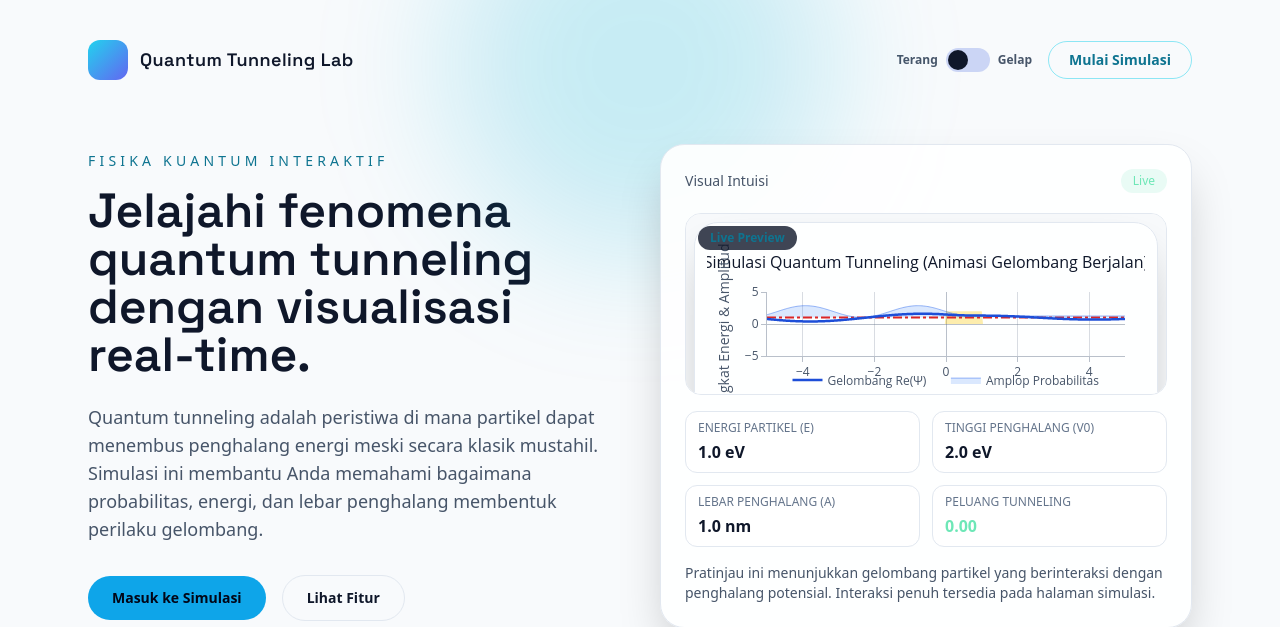
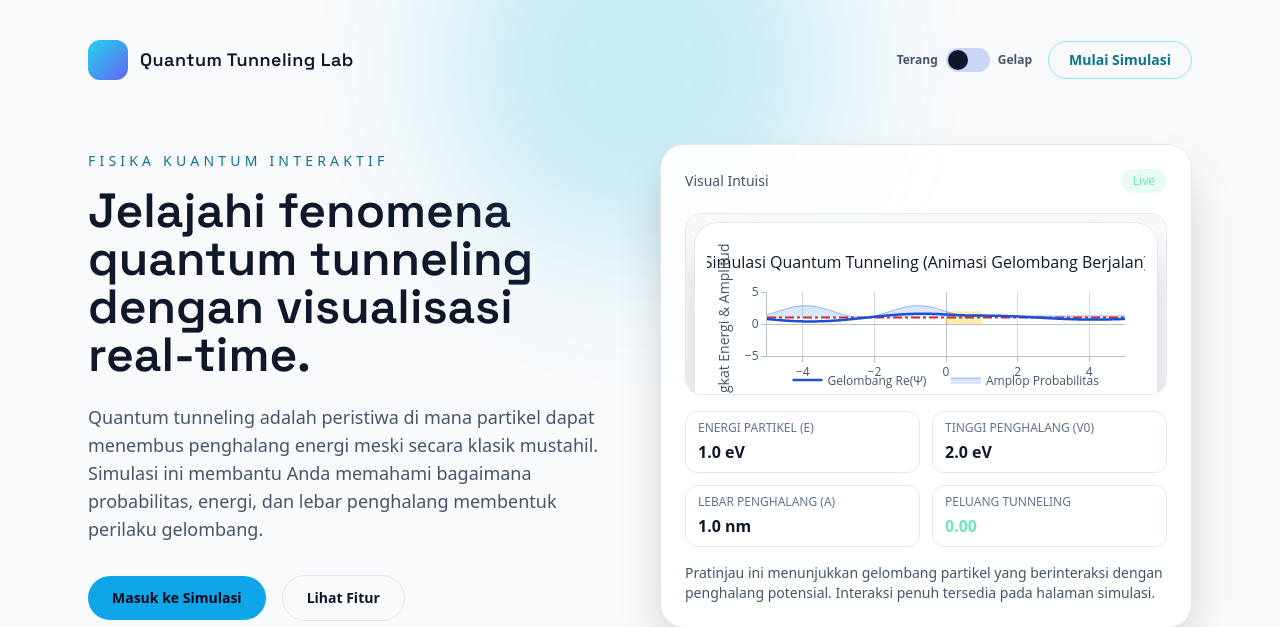
Before and after one commit to ZidanIndra/quantum-tunneling, a Flask app: page / in a window 1280 px wide. Shown: the top 627 px of the page. Run offline with Flask 3, Linux system fonts and the light colour scheme; some libraries are stand-ins or nearby versions.

Commit message:
refactor theme handling to default to light mode and streamline simulation layout in theme.js, index.html, and landing.html

```diff
--- a/static/js/script.js
+++ b/static/js/script.js
@@ -325,6 +325,7 @@ document.addEventListener("DOMContentLoaded", () => {
         shape: "spline",
         smoothing: 1.3,
       },
+      hoverinfo: isEmbed ? "skip" : "x+y",
       name: "Gelombang Re(Ψ)",
     };
 
@@ -351,6 +352,8 @@ document.addEventListener("DOMContentLoaded", () => {
         title: "Posisi Ruang (x)",
         range: viewState.xRange,
         ...axisBase,
+        zeroline: !isEmbed,
+        showline: !isEmbed,
         showticklabels: !isEmbed,
         ticks: isEmbed ? "" : "outside",
         title: isEmbed ? "" : "Posisi Ruang (x)",
@@ -360,6 +363,8 @@ document.addEventListener("DOMContentLoaded", () => {
         title: "Tingkat Energi & Amplitudo",
         range: viewState.yRange,
         ...axisBase,
+        zeroline: !isEmbed,
+        showline: !isEmbed,
         showticklabels: !isEmbed,
         ticks: isEmbed ? "" : "outside",
         title: isEmbed ? "" : "Tingkat Energi & Amplitudo",
@@ -392,13 +397,12 @@ document.addEventListener("DOMContentLoaded", () => {
       scrollZoom: !isEmbed,
     };
 
+    const traces = isEmbed
+      ? [traceWave]
+      : [traceV, traceE, tracePsiSq, traceWave];
+
     if (!plotInitialized) {
-      Plotly.newPlot(
-        "plot-container",
-        [traceV, traceE, tracePsiSq, traceWave],
-        layout,
-        config,
-      );
+      Plotly.newPlot("plot-container", traces, layout, config);
       plotInitialized = true;
 
       if (!plotEventsAttached) {
@@ -435,12 +439,7 @@ document.addEventListener("DOMContentLoaded", () => {
         plotEventsAttached = true;
       }
     } else {
-      Plotly.react(
-        "plot-container",
-        [traceV, traceE, tracePsiSq, traceWave],
-        layout,
-        config,
-      );
+      Plotly.react("plot-container", traces, layout, config);
     }
   }
 
@@ -473,7 +472,7 @@ document.addEventListener("DOMContentLoaded", () => {
     }
 
     // Update hanya koordinat Y dari Trace ke-3 (Gelombang Re(Ψ))
-    Plotly.restyle("plot-container", { y: [wave_y] }, [3]);
+    Plotly.restyle("plot-container", { y: [wave_y] }, [isEmbed ? 0 : 3]);
 
     // Lanjutkan loop
     animationId = requestAnimationFrame(animateWave);
--- a/static/js/theme.js
+++ b/static/js/theme.js
@@ -7,10 +7,7 @@
     if (saved === "light" || saved === "dark") {
       return saved;
     }
-    const prefersDark =
-      window.matchMedia &&
-      window.matchMedia("(prefers-color-scheme: dark)").matches;
-    return prefersDark ? "dark" : "light";
+    return "light";
   }
 
   function applyTheme(theme) {
--- a/templates/index.html
+++ b/templates/index.html
@@ -8,10 +8,7 @@
             (function () {
                 const key = "qt-theme";
                 const saved = localStorage.getItem(key);
-                const prefersDark =
-                    window.matchMedia &&
-                    window.matchMedia("(prefers-color-scheme: dark)").matches;
-                const theme = saved || (prefersDark ? "dark" : "light");
+                const theme = saved || "light";
                 document.documentElement.dataset.theme = theme;
             })();
         </script>
--- a/templates/landing.html
+++ b/templates/landing.html
@@ -8,10 +8,7 @@
             (function () {
                 const key = "qt-theme";
                 const saved = localStorage.getItem(key);
-                const prefersDark =
-                    window.matchMedia &&
-                    window.matchMedia("(prefers-color-scheme: dark)").matches;
-                const theme = saved || (prefersDark ? "dark" : "light");
+                const theme = saved || "light";
                 document.documentElement.dataset.theme = theme;
             })();
         </script>
@@ -120,12 +117,6 @@
                         <div
                             class="mt-5 overflow-hidden rounded-2xl border border-slate-800"
                         >
-                            <div class="relative">
-                                <span
-                                    class="absolute left-3 top-3 z-10 rounded-full bg-slate-900/80 px-3 py-1 text-xs font-semibold text-cyan-200"
-                                >
-                                    Live Preview
-                                </span>
                             <iframe
                                 title="Preview Simulasi Quantum Tunneling"
                                 src="/simulate?embed=1"
@@ -134,7 +125,6 @@
                                 scrolling="no"
                                 frameborder="0"
                             ></iframe>
-                            </div>
                         </div>
                         <div class="mt-4 grid grid-cols-2 gap-3 text-sm text-slate-300">
                             <div class="rounded-xl border border-slate-800 bg-slate-900 px-3 py-2">
```
Lines whose indentation alone changed are shown as unchanged.
